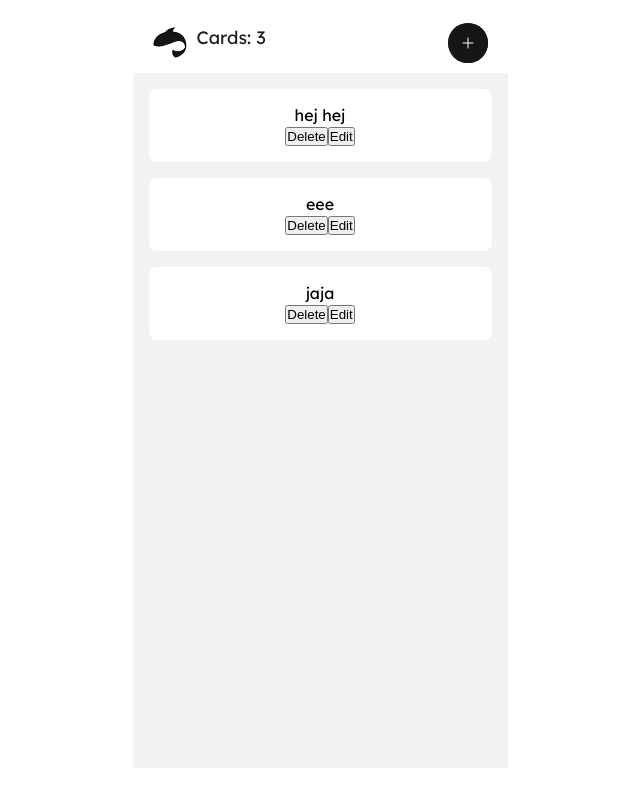
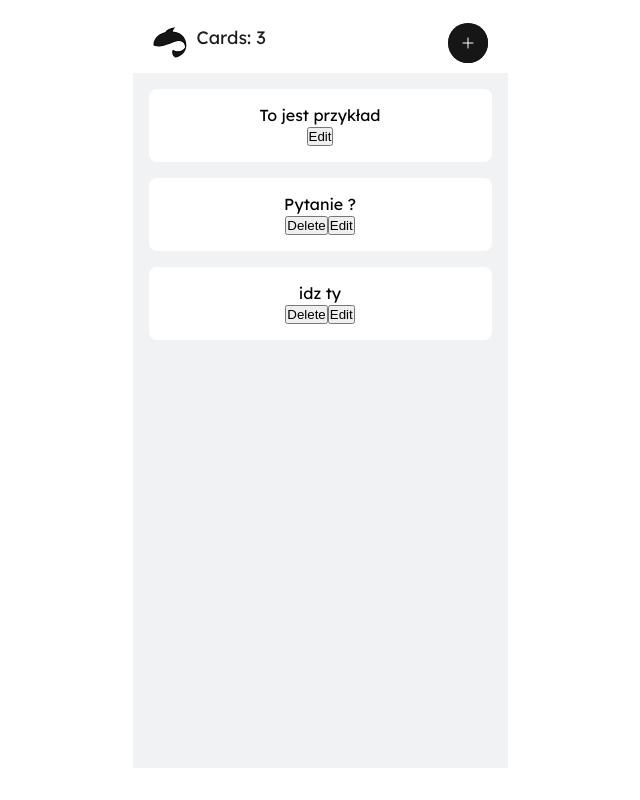
Before and after one commit to mr-fox93/fischkapp, a React (Vite) app: page / in a window 1280 px wide. Shown: the whole page, without its empty margins (320-960 px from the left). Built offline with nearby package versions, Linux system fonts and the light colour scheme; data requests are answered from the project's data file.

Commit message:
feat: one card is displayed permanently

```diff
--- a/db.json
+++ b/db.json
@@ -1,19 +1,19 @@
 {
   "fiszki": [
     {
-      "id": "0f144f0e-d6f9-4a48-a45e-80f84579e054",
-      "question": "hej hej ",
-      "answer": "zamaluj czas"
+      "id": "9810d176-ce1b-45f5-a518-603b2dc7c0f1",
+      "question": "To jest przykład",
+      "answer": "to jest odp"
     },
     {
-      "id": "e3c55c99-46b1-4264-96c2-6dba8187bfea",
-      "question": "eee",
-      "answer": "makarena "
+      "id": "f734f403-8758-4e30-8776-dc057cd950b8",
+      "question": "Pytanie ?",
+      "answer": "Odpowiedź"
     },
     {
-      "id": "93258794-39e0-456a-8fb4-e205955445ae",
-      "question": "jaja",
-      "answer": "jak berety"
+      "id": "4479cb56-6bac-413a-96f0-52f701cb851a",
+      "question": "idz ty",
+      "answer": "na chuj"
     }
   ]
 }
--- a/src/App.tsx
+++ b/src/App.tsx
@@ -14,7 +14,7 @@ function App() {
     getAllFlashCards().then((data) => {
       setFlashCards(data);
     });
-  }, [flashcards]);
+  }, []);
 
   return (
     <AppLayout>
@@ -29,16 +29,18 @@ function App() {
           answer=""
           key="new"
           onVisible={() => setIsVisible(false)}
+          idx={0}
         />
       )}{" "}
       {flashcards &&
-        flashcards.map((card) => (
+        flashcards.map((card, index) => (
           <Flashcard
             key={card.id}
             id={card.id}
             question={card.question}
             answer={card.answer}
             onVisible={() => setIsVisible(false)}
+            idx={index}
           />
         ))}
     </AppLayout>
--- a/src/components/Flashcard.tsx
+++ b/src/components/Flashcard.tsx
@@ -10,6 +10,7 @@ const Flashcard: React.FC<FlashCard> = ({
   question,
   answer,
   onVisible,
+  idx,
 }) => {
   const [isFlipped, setIsFlipped] = React.useState(false);
   const [newCard, setNewCard] = React.useState({ question: "", answer: "" });
@@ -85,6 +86,7 @@ const Flashcard: React.FC<FlashCard> = ({
       {steps === 2 && (
         <>
           <div>{isFlipped ? <p>{answer}</p> : <p>{question}</p>}</div>
+          {idx !== 0 && (
             <button
               onClick={(e) => {
                 e.stopPropagation();
@@ -93,6 +95,7 @@ const Flashcard: React.FC<FlashCard> = ({
             >
               Delete
             </button>
+          )}
           <button onClick={handledEdit}>Edit</button>
         </>
       )}
--- a/src/types.ts
+++ b/src/types.ts
@@ -3,4 +3,5 @@ export interface FlashCard {
   question: string;
   answer: string;
   onVisible: () => void;
+  idx: number;
 }
```
Lines whose indentation alone changed are shown as unchanged.
